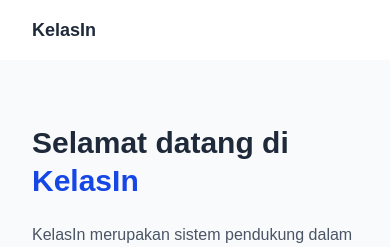
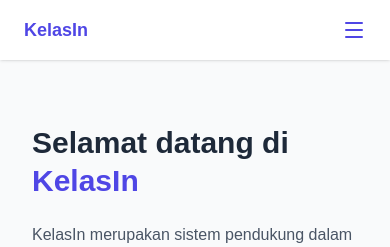
Before and after one commit to nyaivu/zerona-frontend, a Next.js app: page /LandingPage in a window 390 px wide. Shown: the top 247 px of the page. Built offline with nearby package versions, Linux system fonts and the light colour scheme.

Commit message:
Fix Landing Page And Navbar Responsive

```diff
--- a/src/app/LandingPage/page.tsx
+++ b/src/app/LandingPage/page.tsx
@@ -7,7 +7,7 @@ import LDFooter from "@/components/LDFooter";
 
 function LandingPage() {
   return (
-    <div className="font-sans text-gray-800">
+    <div className="font-sans text-gray-800 ">
       <LDNavbar />
       <Hero />
       <Features />
--- a/src/app/globals.css
+++ b/src/app/globals.css
@@ -21,6 +21,11 @@
   }
 } */
 
+
+html{
+  scroll-behavior: smooth;
+}
+
 body {
   background: var(--background);
   color: var(--foreground);
--- a/src/components/CourseList.tsx
+++ b/src/components/CourseList.tsx
@@ -2,11 +2,14 @@ const courses = [
   { name: "Pemrograman Web", desc: "Belajar dasar pengembangan web modern." },
   { name: "AI dan Machine Learning", desc: "Pengenalan konsep dan algoritma kecerdasan buatan." },
   { name: "Desain UI/UX", desc: "Membuat tampilan aplikasi yang menarik dan mudah digunakan." },
+  { name: "Pemrograman Mobile", desc: "Membangun aplikasi Android dengan Kotlin atau Flutter." },
+  { name: "Basis Data", desc: "Belajar MySQL dan PostgreSQL untuk menyimpan dan mengelola data aplikasi." },
+  { name: "Cloud Computing", desc: "Pelajari konsep dasar dan penerapan layanan cloud seperti AWS dan Google Cloud." },
 ];
 
 export default function CourseList() {
   return (
-    <section className="px-8 md:px-16 py-16 bg-gray-50 text-center">
+    <section className="px-8 md:px-16 py-16 bg-gray-50 text-center" id="courses">
       <h2 className="text-2xl font-bold mb-8">Daftar Pilihan Kelas</h2>
       <div className="grid md:grid-cols-3 gap-6">
 
--- a/src/components/Feature.tsx
+++ b/src/components/Feature.tsx
@@ -18,7 +18,7 @@ const features = [
 
 export default function Features() {
   return (
-    <section className="px-8 md:px-16 py-16 bg-white">
+    <section className="px-8 md:px-16 py-16 bg-white" id="features">
       <div className="grid md:grid-cols-3 gap-8 text-center">
         {features.map((f) => (
           <div key={f.title} className="p-6 rounded-xl cursor-pointer shadow hover:shadow-md transition">
--- a/src/components/Hero.tsx
+++ b/src/components/Hero.tsx
@@ -1,10 +1,10 @@
 export default function Hero() {
   return (
-    <section className="flex flex-col md:flex-row items-center justify-between px-8 md:px-16 py-16 bg-gray-50">
+    <section className="flex flex-col md:flex-row items-center justify-between px-8 md:px-16 py-16 bg-gray-50" id="home">
       <div className="max-w-lg space-y-6">
         <h2 className="text-3xl md:text-4xl font-bold leading-tight">
           Selamat datang di <br />{" "}
-          <span className="text-blue-700">KelasIn</span>
+          <span className="text-primary">KelasIn</span>
         </h2>
         <p className="text-gray-600">
           KelasIn merupakan sistem pendukung dalam pengelolaan pembelajaran
--- a/src/components/LDFooter.tsx
+++ b/src/components/LDFooter.tsx
@@ -1,6 +1,6 @@
 export default function LDFooter() {
   return (
-    <div className="mt-16 bg-blue-900 text-white  px-8 py-12 grid md:grid-cols-2 gap-8">
+    <div className="mt-16 bg-blue-900 text-white  px-8 py-12 grid md:grid-cols-3 gap-8">
       <div>
         <h3 className="font-semibold mb-3">LAYANAN CEPAT</h3>
         <ul className="space-y-2 text-sm opacity-90">
@@ -14,8 +14,14 @@ export default function LDFooter() {
       <div>
         <h3 className="font-semibold mb-3">LAYANAN TEKNIS</h3>
         <ul className="space-y-2 text-sm opacity-90">
-          <li>kealasin@kelasin.ac.id</li>
+          <li>kelasin@kelasin.ac.id</li>
           <li>+62 833-444-5555</li>
+        </ul>
+      </div>
+      <div>
+        <h3 className="font-semibold mb-3">SOSIAL MEDIA</h3>
+        <ul className="space-y-2 text-sm opacity-90">
+          <li>@kelasin</li>
         </ul>
       </div>
     </div>
--- a/src/components/LDNavbar.tsx
+++ b/src/components/LDNavbar.tsx
@@ -1,33 +1,42 @@
+"use client";
 import Link from "next/link";
+import { useState } from "react";
+import { Menu, X } from "lucide-react";
 
 export default function LDNavbar() {
+  const [isOpen, setIsOpen] = useState(false);
+
   return (
-    <nav className="flex items-center justify-between px-8 py-4 shadow-sm bg-white">
-      <div className="flex items-center space-x-2">
-        <h1 className="font-bold text-lg">KelasIn</h1>
-      </div>
+    <nav className="sticky top-0 z-50 bg-white shadow-sm">
+      <div className="flex items-center justify-between px-6 py-4">
+        {/* Logo */}
+        <h1 className="font-bold text-lg text-primary">KelasIn</h1>
+
+        {/* Menu desktop */}
         <ul className="hidden md:flex space-x-6">
           <li>
-          <a href="#" className="hover:text-primary">
+            <a href="#home" className="hover:text-primary">
               Beranda
             </a>
           </li>
           <li>
-          <a href="#" className="hover:text-primary">
+            <a href="#about" className="hover:text-primary">
               Tentang
             </a>
           </li>
           <li>
-          <a href="#" className="hover:text-primary">
+            <a href="#guide" className="hover:text-primary">
               Panduan
             </a>
           </li>
           <li>
-          <a href="#" className="hover:text-primary">
+            <a href="#courses" className="hover:text-primary">
               Kelas
             </a>
           </li>
         </ul>
+
+        {/* Tombol login/sign up (desktop) */}
         <div className="hidden md:flex space-x-4">
           <Link
             href="/auth/login"
@@ -37,11 +46,54 @@ export default function LDNavbar() {
           </Link>
           <Link
             href="/auth/register"
-          className="border border-primary text-primary px-4 py-1.5  cursor-pointer  rounded-lg hover:bg-primary hover:text-white transition"
+            className="border border-primary text-primary px-4 py-1.5 cursor-pointer rounded-lg hover:bg-primary hover:text-white transition"
           >
             Sign up
           </Link>
         </div>
+
+        {/* Tombol hamburger (mobile) */}
+        <button
+          className="md:hidden text-primary"
+          onClick={() => setIsOpen(!isOpen)}
+        >
+          {isOpen ? <X size={24} /> : <Menu size={24} />}
+        </button>
+      </div>
+
+      {/* Menu mobile */}
+      {isOpen && (
+        <div className="md:hidden flex flex-col items-center space-y-4 pb-4 bg-white shadow-inner">
+          <a href="#home" className="hover:text-primary" onClick={() => setIsOpen(false)}>
+            Beranda
+          </a>
+          <a href="#about" className="hover:text-primary" onClick={() => setIsOpen(false)}>
+            Tentang
+          </a>
+          <a href="#guide" className="hover:text-primary" onClick={() => setIsOpen(false)}>
+            Panduan
+          </a>
+          <a href="#courses" className="hover:text-primary" onClick={() => setIsOpen(false)}>
+            Kelas
+          </a>
+          <div className="flex space-x-3">
+            <Link
+              href="/auth/login"
+              className="border border-primary text-primary px-4 py-1.5 rounded-lg hover:bg-primary hover:text-white transition"
+              onClick={() => setIsOpen(false)}
+            >
+              Log in
+            </Link>
+            <Link
+              href="/auth/register"
+              className="border border-primary text-primary px-4 py-1.5 rounded-lg hover:bg-primary hover:text-white transition"
+              onClick={() => setIsOpen(false)}
+            >
+              Sign up
+            </Link>
+          </div>
+        </div>
+      )}
     </nav>
   );
 }
```
Lines whose indentation alone changed are shown as unchanged.
